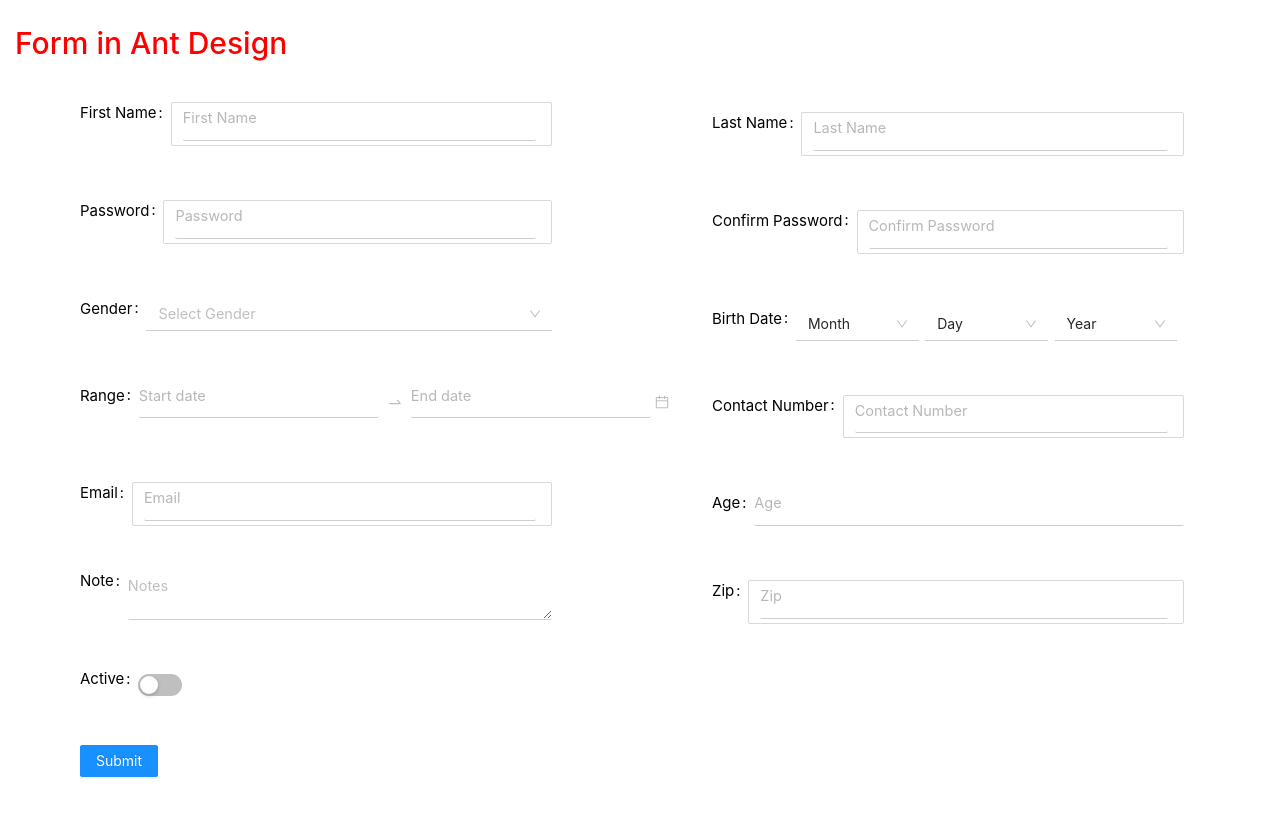
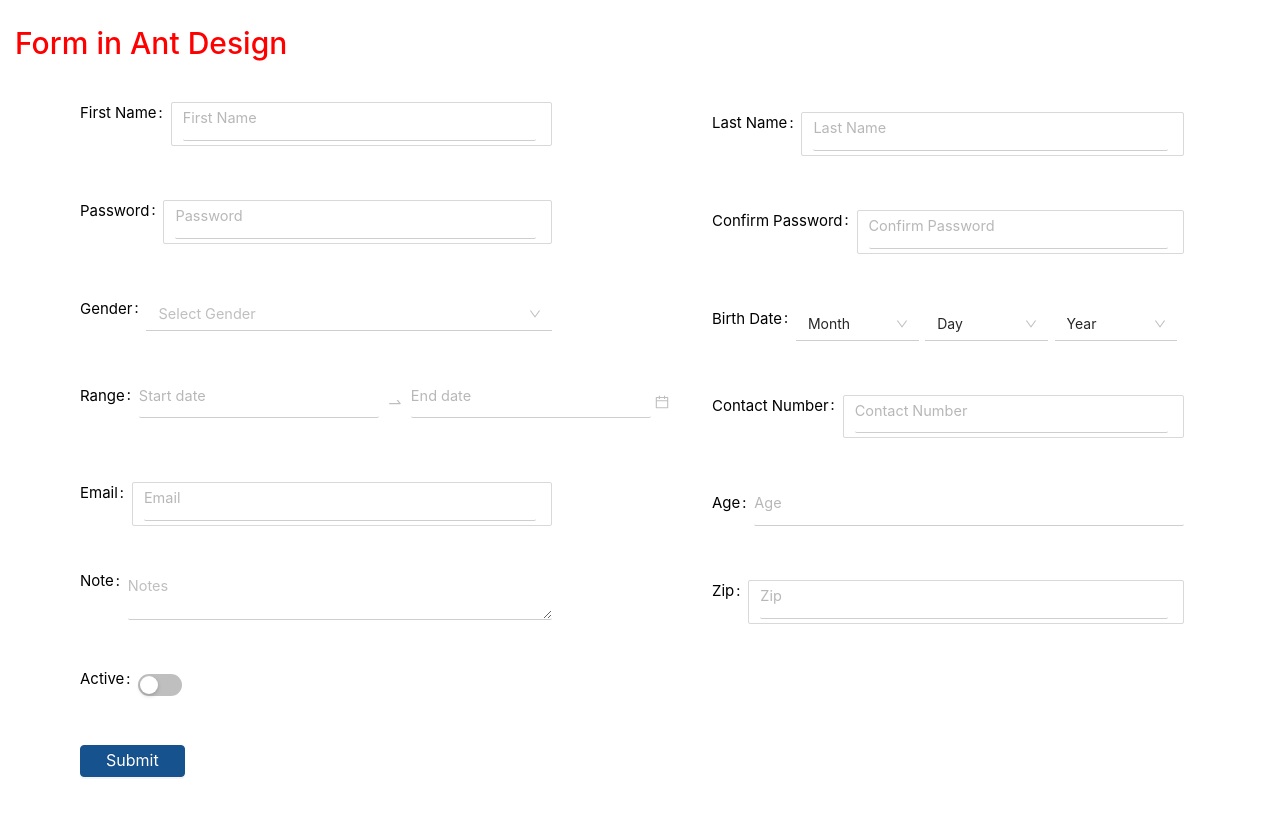
Before and after one commit to Gagandeep-Kaur-01/Ant_Design, a React (Create React App) app: page / in a window 1280 px wide. Built offline with nearby package versions, Linux system fonts and the light colour scheme.

Commit message:
added css for submit button

```diff
--- a/src/components/setting/Forms.css
+++ b/src/components/setting/Forms.css
@@ -137,6 +137,20 @@
     margin-bottom: 0px;
     height: 45px;
 }
+.blue-btn {
+    background-color: #16528E;
+    border-color:  #16528E;
+    color: #fff;
+    font-size: 16px;
+    font: sans-serif ;
+    padding: 0 25px;
+    border-radius: 4px;
+    position: relative;
+}
+.blue-btn:hover {
+    background-color: #16528E;
+    border-color:   #16528E;
+}
 
 
 
```
